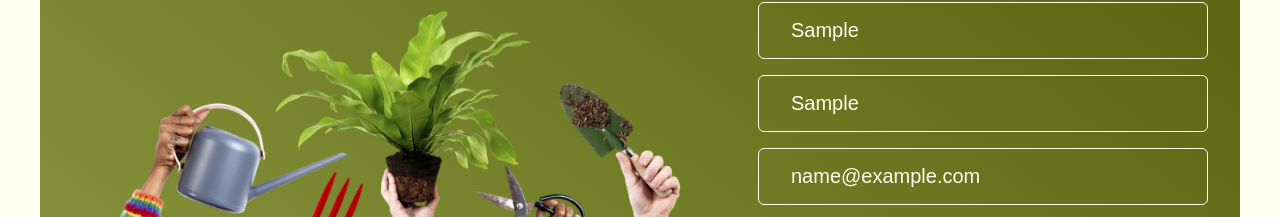
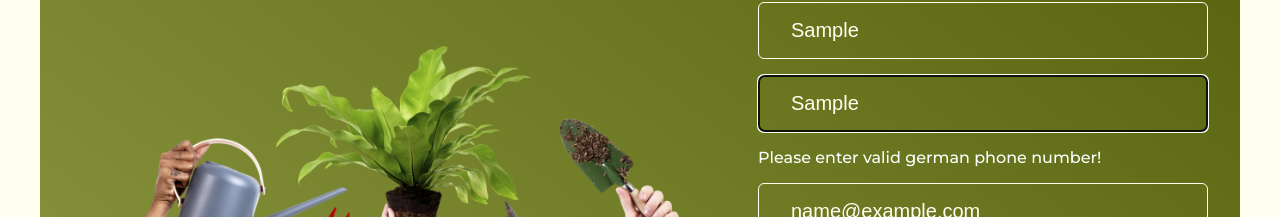
Before and after one commit to vladislavfva/telran-team-project, a React (Create React App) app: page / in a window 1280 px wide. Both pictures are taken after typing "Sample", "Sample", "name@example.com" into the empty fields and a click on the button "Get a discount". Shown: the part 1102-1319 px from the top of the page. Built offline with nearby package versions, Linux system fonts and the light colour scheme; no server answers.

Commit message:
Sale Form Validation done

```diff
--- a/src/components/FormSale/FormSale.jsx
+++ b/src/components/FormSale/FormSale.jsx
@@ -14,10 +14,20 @@ function FormSale() {
     <div className={classes.form_wrapper}>
       <img src={gardenToolsImage} alt="garden tools" />
       <form onSubmit={handleSubmit(onSubmit)}>
-        <input type="text" placeholder="Name" {...register("name")}/>
-        {errors.name && (<p>{errors.name.message}</p>)}
-        <input type="text" placeholder="Phone number"/>
-        {errors.phone && (<p>{errors.phone.message}</p>)}
+        <input type="text" placeholder="Name" {...register("name", {
+          pattern: {
+            value: /^[a-zA-Z]+$/i,
+            message: 'Please enter valid real name!'
+          }
+        })}/>
+        {errors.name && (<p className={classes.error}>{errors.name.message}</p>)}
+        <input type="text" placeholder="Phone number" {...register("phone", {
+          pattern: {
+            value: /^\+49\d{10}$/,
+            message: 'Please enter valid german phone number!'
+          }
+        })}/>
+        {errors.phone && (<p className={classes.error}>{errors.phone.message}</p>)}
         <input type="text" placeholder="Email" {...register("email", {
           pattern: {
             value: /^\S+@\S+\.\S+$/,
```
